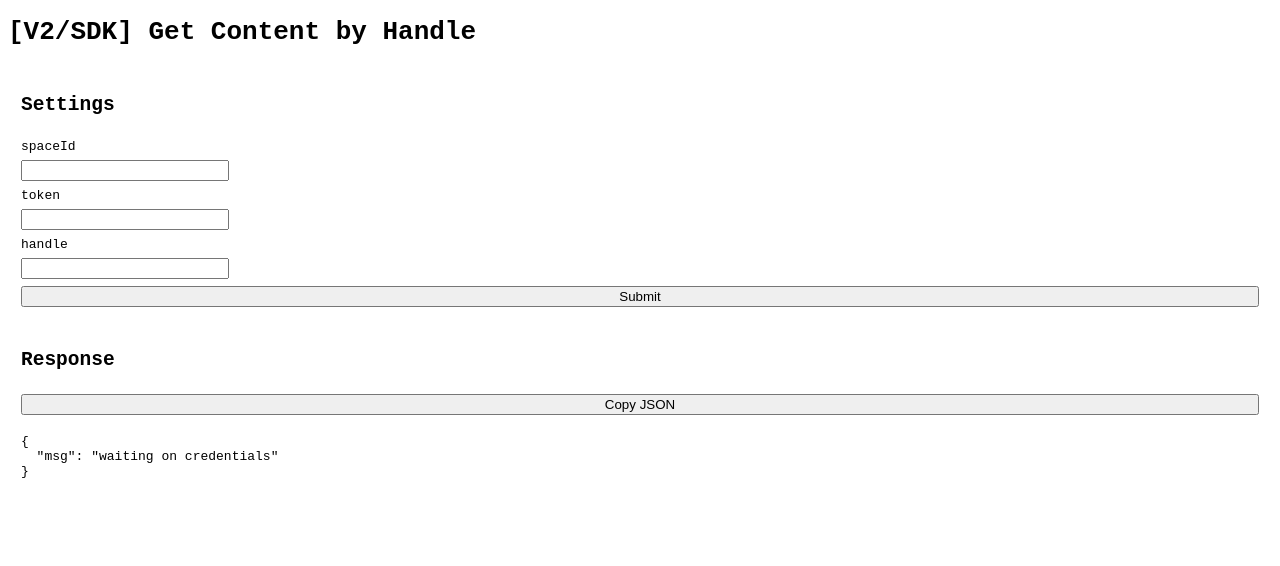
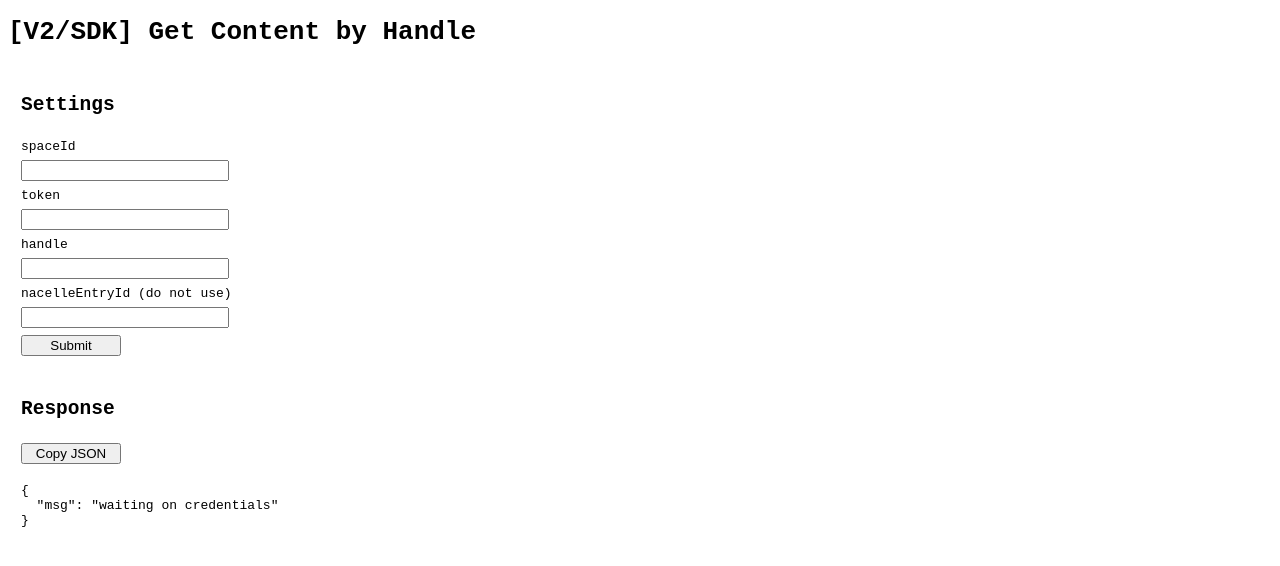
Before and after one commit to ngafar/nacelle-sdk-testbed, a React (Create React App) app: page / in a window 1280 px wide. Shown: the top 566 px of the page. Built offline with nearby package versions, Linux system fonts and the light colour scheme.

Commit message:
added nacelleEntryId field

```diff
--- a/src/App.js
+++ b/src/App.js
@@ -6,6 +6,7 @@ function App() {
   const [spaceId, setSpaceId] = useState("");
   const [token, setToken] = useState("");
   const [handle, setHandle] = useState("");
+  const [nacelleEntryId, setNacelleEntryId] = useState("");
   const [jsonResponse, setJsonResponse] = useState({
     msg: "waiting on credentials",
   });
@@ -21,7 +22,6 @@ function App() {
     });
 
     setJsonResponse(content[0]);
-    console.log(content[0]);
   }
 
   return (
@@ -53,6 +53,14 @@ function App() {
           value={handle}
           onChange={(e) => setHandle(e.target.value)}
         />
+        <label htmlFor="nacelleEntryId">nacelleEntryId (do not use)</label>
+        <input
+          type="text"
+          id="nacelleEntryId"
+          name="nacelleEntryId"
+          value={nacelleEntryId}
+          onChange={(e) => setNacelleEntryId(e.target.value)}
+        />
         <button onClick={getContent}>Submit</button>
       </section>
 
--- a/src/styles.css
+++ b/src/styles.css
@@ -12,3 +12,7 @@ section {
 input {
   max-width: 200px;
 }
+
+button {
+  max-width: 100px;
+}
```
